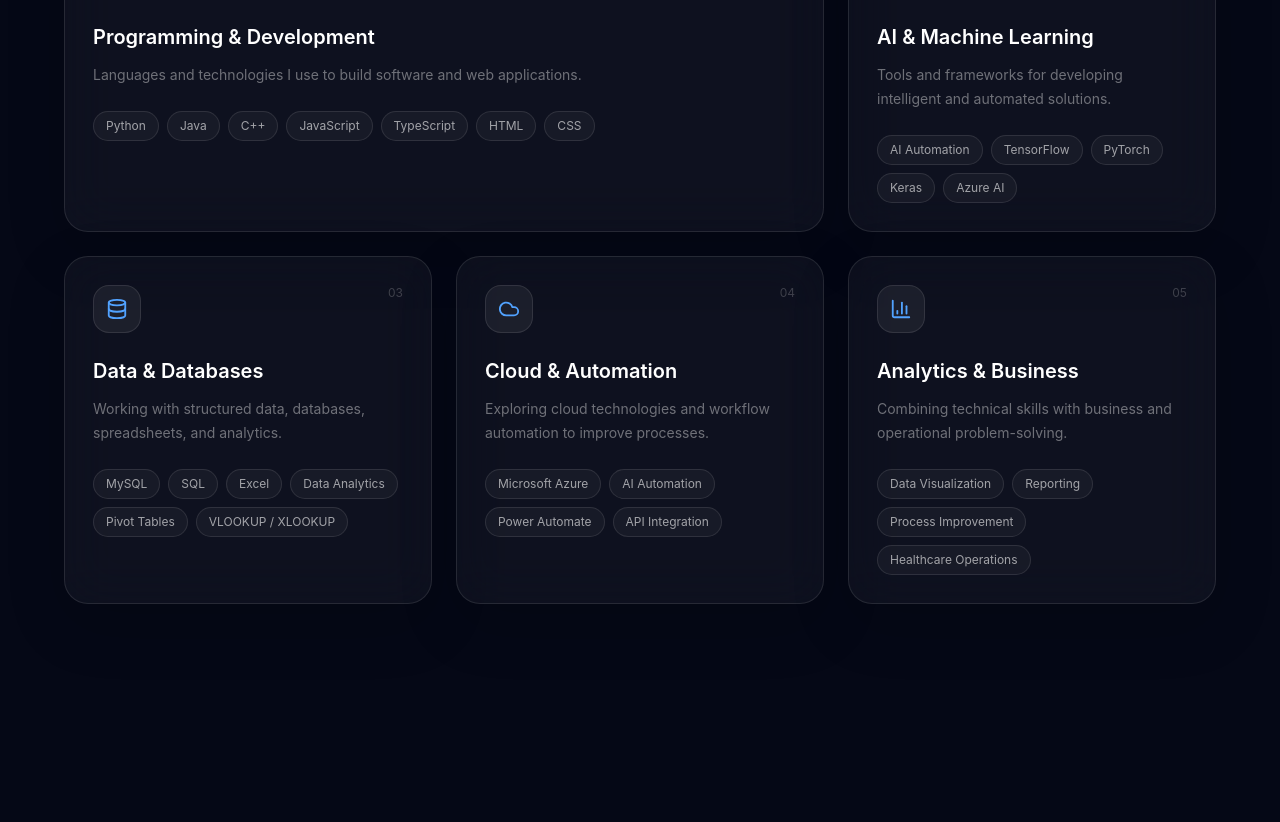
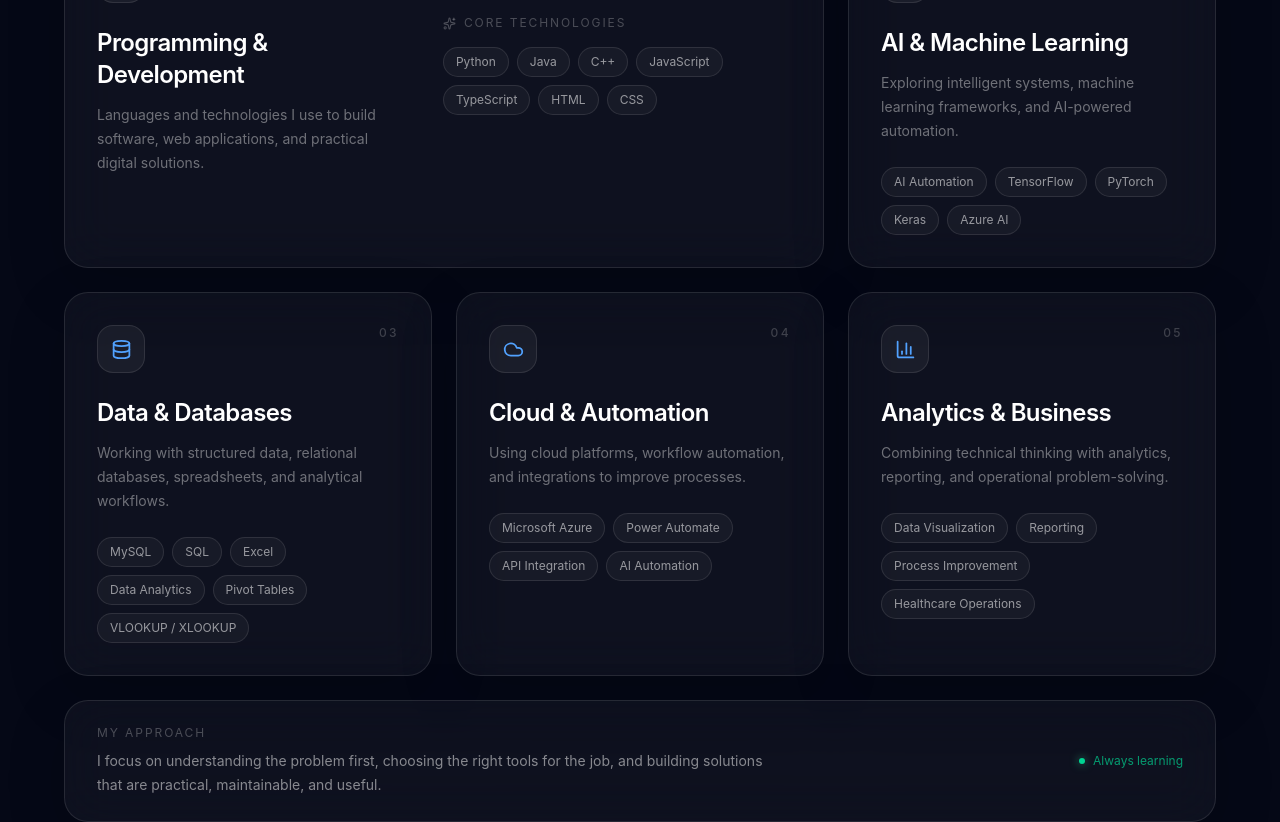
Before and after one commit to akihiro0330/jaymark-portfolio, a React (Vite) app: page / in a window 1280 px wide. Shown: the part 2600-3422 px from the top of the page. Built offline with nearby package versions, Linux system fonts and the light colour scheme.

Commit message:
Redesign technical skills section

```diff
--- a/src/components/sections/Skills.tsx
+++ b/src/components/sections/Skills.tsx
@@ -1,11 +1,13 @@
 import { motion } from "framer-motion";
 import {
+  BarChart3,
   BrainCircuit,
+  Cloud,
   Code2,
   Database,
-  Cloud,
-  BarChart3,
+  Sparkles,
 } from "lucide-react";
+
 import SectionHeading from "../ui/SectionHeading";
 import GlassCard from "../ui/GlassCard";
 
@@ -20,7 +22,7 @@ const skillGroups: SkillGroup[] = [
   {
     title: "Programming & Development",
     description:
-      "Languages and technologies I use to build software and web applications.",
+      "Languages and technologies I use to build software, web applications, and practical digital solutions.",
     icon: Code2,
     skills: [
       "Python",
@@ -35,7 +37,7 @@ const skillGroups: SkillGroup[] = [
   {
     title: "AI & Machine Learning",
     description:
-      "Tools and frameworks for developing intelligent and automated solutions.",
+      "Exploring intelligent systems, machine learning frameworks, and AI-powered automation.",
     icon: BrainCircuit,
     skills: [
       "AI Automation",
@@ -48,7 +50,7 @@ const skillGroups: SkillGroup[] = [
   {
     title: "Data & Databases",
     description:
-      "Working with structured data, databases, spreadsheets, and analytics.",
+      "Working with structured data, relational databases, spreadsheets, and analytical workflows.",
     icon: Database,
     skills: [
       "MySQL",
@@ -62,19 +64,19 @@ const skillGroups: SkillGroup[] = [
   {
     title: "Cloud & Automation",
     description:
-      "Exploring cloud technologies and workflow automation to improve processes.",
+      "Using cloud platforms, workflow automation, and integrations to improve processes.",
     icon: Cloud,
     skills: [
       "Microsoft Azure",
-      "AI Automation",
       "Power Automate",
       "API Integration",
+      "AI Automation",
     ],
   },
   {
     title: "Analytics & Business",
     description:
-      "Combining technical skills with business and operational problem-solving.",
+      "Combining technical thinking with analytics, reporting, and operational problem-solving.",
     icon: BarChart3,
     skills: [
       "Data Visualization",
@@ -85,45 +87,98 @@ const skillGroups: SkillGroup[] = [
   },
 ];
 
+function SkillChip({ skill }: { skill: string }) {
+  return (
+    <motion.span
+      whileHover={{ y: -2 }}
+      transition={{ duration: 0.2 }}
+      className="
+        inline-flex
+        cursor-default
+        items-center
+        rounded-full
+        border
+        border-white/10
+        bg-white/[0.04]
+        px-3
+        py-1.5
+        text-xs
+        text-white/55
+        transition-colors
+        duration-300
+        hover:border-white/20
+        hover:bg-white/[0.08]
+        hover:text-white/90
+      "
+    >
+      {skill}
+    </motion.span>
+  );
+}
+
 export default function Skills() {
   return (
     <section id="skills" className="relative px-6 py-32">
       <div className="mx-auto max-w-6xl">
+
+        {/* Heading */}
         <SectionHeading
           eyebrow="Technical Skills"
           title="Tools for turning ideas into reality."
           description="A combination of software development, AI, data, automation, and domain knowledge."
         />
 
-        <div className="mt-20 grid gap-6 md:grid-cols-2 lg:grid-cols-3">
+        {/* Capability Grid */}
+        <div className="mt-20 grid gap-6 lg:grid-cols-3">
+
           {skillGroups.map((group, index) => {
             const Icon = group.icon;
+
+            const isPrimary = index === 0;
 
             return (
               <motion.div
                 key={group.title}
-                initial={{ opacity: 0, y: 30 }}
-                whileInView={{ opacity: 1, y: 0 }}
-                viewport={{ once: true, amount: 0.15 }}
+                initial={{
+                  opacity: 0,
+                  y: 30,
+                }}
+                whileInView={{
+                  opacity: 1,
+                  y: 0,
+                }}
+                viewport={{
+                  once: true,
+                  amount: 0.15,
+                }}
                 transition={{
                   duration: 0.6,
                   delay: index * 0.08,
                 }}
-                className={index === 0 ? "lg:col-span-2" : ""}
+                className={isPrimary ? "lg:col-span-2" : ""}
               >
                 <GlassCard
-                  className="
+                  className={`
                     group
                     h-full
                     p-7
-                    transition-all
-                    duration-500
-                    hover:-translate-y-1
-                    hover:border-white/20
-                    hover:bg-white/[0.07]
-                  "
+                    sm:p-8
+                    ${isPrimary ? "lg:min-h-[300px]" : ""}
+                  `}
                 >
+                  <div
+                    className={
+                      isPrimary
+                        ? "grid gap-8 lg:grid-cols-[0.9fr_1.1fr] lg:items-center"
+                        : ""
+                    }
+                  >
+
+                    {/* Information */}
+                    <div>
+                      {/* Icon + Number */}
                       <div className="flex items-start justify-between">
+
                         <div
                           className="
                             flex
@@ -134,58 +189,175 @@ export default function Skills() {
                             rounded-2xl
                             border
                             border-white/10
-                        bg-white/[0.06]
+                            bg-white/[0.05]
                             text-blue-400
-                        transition-transform
+                            transition-all
                             duration-500
                             group-hover:scale-110
+                            group-hover:border-blue-400/20
+                            group-hover:bg-blue-400/[0.08]
                           "
                         >
-                      <Icon size={22} />
+                          <Icon size={21} />
                         </div>
 
-                    <span className="text-xs text-white/20">
+                        <span
+                          className="
+                            text-xs
+                            font-medium
+                            tracking-[0.2em]
+                            text-white/20
+                          "
+                        >
                           {String(index + 1).padStart(2, "0")}
                         </span>
                       </div>
 
-                  <h3 className="mt-6 text-xl font-semibold text-white">
+                      {/* Title */}
+                      <h3
+                        className="
+                          mt-6
+                          text-xl
+                          font-semibold
+                          tracking-tight
+                          text-white
+                          sm:text-2xl
+                        "
+                      >
                         {group.title}
                       </h3>
 
-                  <p className="mt-3 text-sm leading-6 text-white/40">
+                      {/* Description */}
+                      <p
+                        className="
+                          mt-3
+                          max-w-lg
+                          text-sm
+                          leading-6
+                          text-white/40
+                        "
+                      >
                         {group.description}
                       </p>
+                    </div>
 
-                  <div className="mt-6 flex flex-wrap gap-2">
-                    {group.skills.map((skill) => (
-                      <span
-                        key={skill}
+                    {/* Skills */}
+                    <div
+                      className={`
+                        ${isPrimary ? "lg:pl-4" : "mt-6"}
+                      `}
+                    >
+                      {isPrimary && (
+                        <div
                           className="
-                          rounded-full
-                          border
-                          border-white/10
-                          bg-white/[0.04]
-                          px-3
-                          py-1.5
+                            mb-4
+                            flex
+                            items-center
+                            gap-2
                             text-xs
-                          text-white/60
-                          transition-colors
-                          duration-300
-                          hover:border-white/20
-                          hover:bg-white/[0.08]
-                          hover:text-white
+                            uppercase
+                            tracking-[0.16em]
+                            text-white/25
                           "
                         >
-                        {skill}
-                      </span>
+                          <Sparkles size={13} />
+                          Core Technologies
+                        </div>
+                      )}
+
+                      <div className="flex flex-wrap gap-2">
+                        {group.skills.map((skill) => (
+                          <SkillChip
+                            key={skill}
+                            skill={skill}
+                          />
                         ))}
+                      </div>
+                    </div>
+
                   </div>
                 </GlassCard>
               </motion.div>
             );
           })}
+
         </div>
+
+        {/* Bottom Capability Statement */}
+        <motion.div
+          initial={{
+            opacity: 0,
+            y: 20,
+          }}
+          whileInView={{
+            opacity: 1,
+            y: 0,
+          }}
+          viewport={{
+            once: true,
+            amount: 0.2,
+          }}
+          transition={{
+            duration: 0.7,
+            delay: 0.25,
+          }}
+          className="mt-6"
+        >
+          <GlassCard className="px-6 py-6 sm:px-8">
+            <div
+              className="
+                flex
+                flex-col
+                gap-4
+                sm:flex-row
+                sm:items-center
+                sm:justify-between
+              "
+            >
+              <div>
+                <p
+                  className="
+                    text-xs
+                    uppercase
+                    tracking-[0.16em]
+                    text-white/25
+                  "
+                >
+                  My approach
+                </p>
+
+                <p className="mt-2 max-w-2xl text-sm leading-6 text-white/50">
+                  I focus on understanding the problem first, choosing
+                  the right tools for the job, and building solutions
+                  that are practical, maintainable, and useful.
+                </p>
+              </div>
+
+              <div
+                className="
+                  flex
+                  shrink-0
+                  items-center
+                  gap-2
+                  text-xs
+                  text-emerald-400/70
+                "
+              >
+                <span
+                  className="
+                    h-1.5
+                    w-1.5
+                    rounded-full
+                    bg-emerald-400
+                    shadow-[0_0_10px_rgba(52,211,153,0.7)]
+                  "
+                />
+                Always learning
+              </div>
+            </div>
+          </GlassCard>
+        </motion.div>
+
       </div>
     </section>
   );
```
Lines whose indentation alone changed are shown as unchanged.
